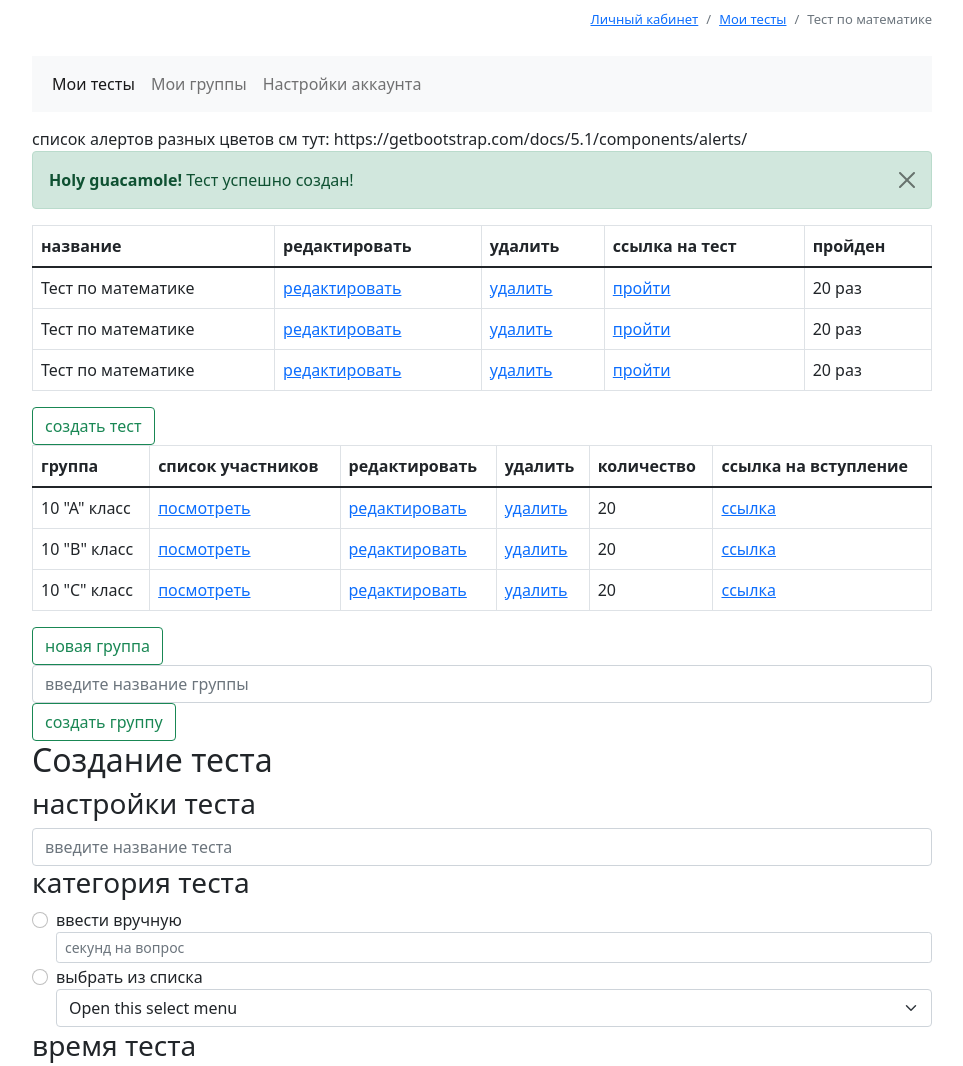
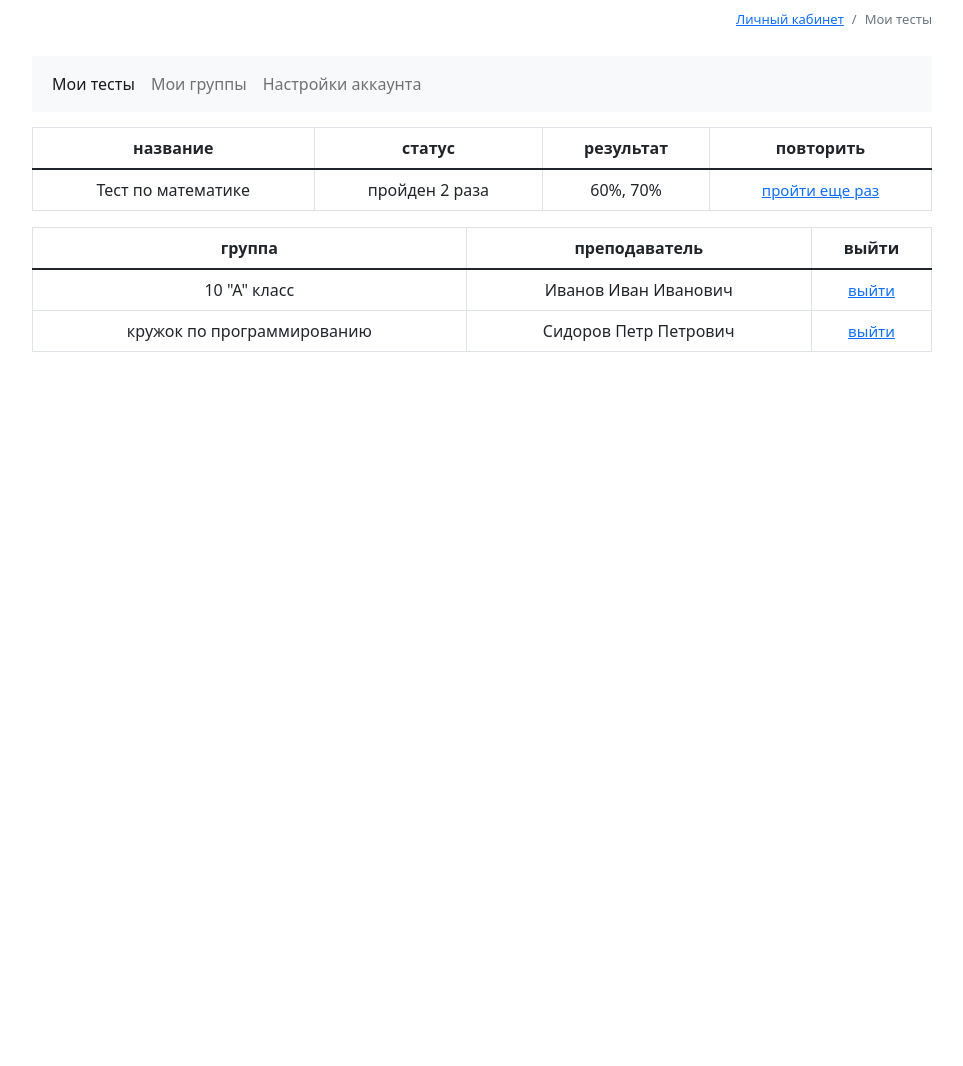
Before and after one commit to IvanKorneev/tesr_generator, a React app: page / in a window 1280 px wide. Shown: the top 1066 px of the page, without its empty margins (158-1121 px from the left). After the commit the page ends 800 px from the top, so only its background shows below. Built offline with nearby package versions, Linux system fonts and the light colour scheme.

```diff
--- a/src/component/app/app.js
+++ b/src/component/app/app.js
@@ -1,12 +1,13 @@
 import React from "react";
 import './app.sass'
-import ProfileCreator from "../profile-creator";
+import ProfileMember from "../profile-member";
+
 
 
 const App = ()=>{
     return(
         <div>
-            <ProfileCreator/>
+           <ProfileMember/>
         </div>
     )
 }
--- a/src/component/profile-creator/profile-creator.sass
+++ b/src/component/profile-creator/profile-creator.sass
@@ -12,7 +12,6 @@
       font-size: 13px
 
     .profile-content__section
-
       table
         text-align: center
 
--- /dev/null
+++ b/src/component/profile-member/index.js
@@ -0,0 +1,2 @@
+import ProfileMember from "./profile-member";
+export default ProfileMember
--- /dev/null
+++ b/src/component/profile-member/profile-member.js
@@ -0,0 +1,87 @@
+import React from "react";
+import './profile-member.sass'
+
+const ProfileMember = () => {
+    return (
+        <div className="profile-wrapper__section">
+            <header className="profile-header__section">
+                <div className="breadcrumb__block">
+                    <ol className="breadcrumb">
+                        <li className="breadcrumb-item"><a href="#">Личный кабинет</a></li>
+                        <li className="breadcrumb-item active" aria-current="page">Мои тесты</li>
+                    </ol>
+                </div>
+                <div className="navbar__block">
+                    <nav className="navbar navbar-expand-lg navbar-light bg-light">
+                        <div className="container-fluid">
+                            <ul className="navbar-nav me-auto mb-2 mb-lg-0">
+                                <li className="nav-item">
+                                    <a className="nav-link active" href="#">Мои тесты</a>
+                                </li>
+                                <li className="nav-item">
+                                    <a className="nav-link" href="#">Мои группы</a>
+                                </li>
+                                <li className="nav-item">
+                                    <a className="nav-link" href="#">Настройки аккаунта</a>
+                                </li>
+                            </ul>
+                        </div>
+                    </nav>
+                </div>
+            </header>
+            <main className="profile-content__section">
+                <div className="profile-tests__section">
+                    <div className="test-list__block">
+                        <table className="table table-bordered">
+                            <thead>
+                            <tr>
+                                <th>название</th>
+                                <th>статус</th>
+                                <th>результат</th>
+                                <th>повторить</th>
+                            </tr>
+                            </thead>
+                            <tbody>
+                            <tr>
+                                <td>Тест по математике</td>
+                                <td>пройден 2 раза</td>
+                                <td>60%, 70%</td>
+                                <td><a href="#">пройти еще раз</a></td>
+                            </tr>
+                            </tbody>
+                        </table>
+                    </div>
+                </div>
+
+
+                <div class="profile-groups__section">
+                    <div class="group-list__block">
+                        <table class="table table-bordered">
+                            <thead>
+                            <tr>
+                                <th>группа</th>
+                                <th>преподаватель</th>
+                                <th>выйти</th>
+                            </tr>
+                            </thead>
+                            <tbody>
+                            <tr>
+                                <td>10 "А" класс</td>
+                                <td>Иванов Иван Иванович</td>
+                                <td><a href="#">выйти</a></td>
+                            </tr>
+                            <tr>
+                                <td>кружок по программированию</td>
+                                <td>Сидоров Петр Петрович</td>
+                                <td><a href="#">выйти</a></td>
+                            </tr>
+                            </tbody>
+                        </table>
+                    </div>
+                </div>
+
+            </main>
+        </div>
+    )
+}
+export default ProfileMember;
--- /dev/null
+++ b/src/component/profile-member/profile-member.sass
@@ -0,0 +1,18 @@
+.profile-wrapper__section
+  width: 900px
+  margin: 0 auto 30px
+
+  .profile-header__section
+    margin-bottom: 15px
+
+  .breadcrumb__block
+    display: flex
+    justify-content: flex-end
+    margin: 10px 0
+    font-size: 13px
+
+  .profile-content__section
+    table
+      text-align: center
+      a
+        font-size: 15px
```
